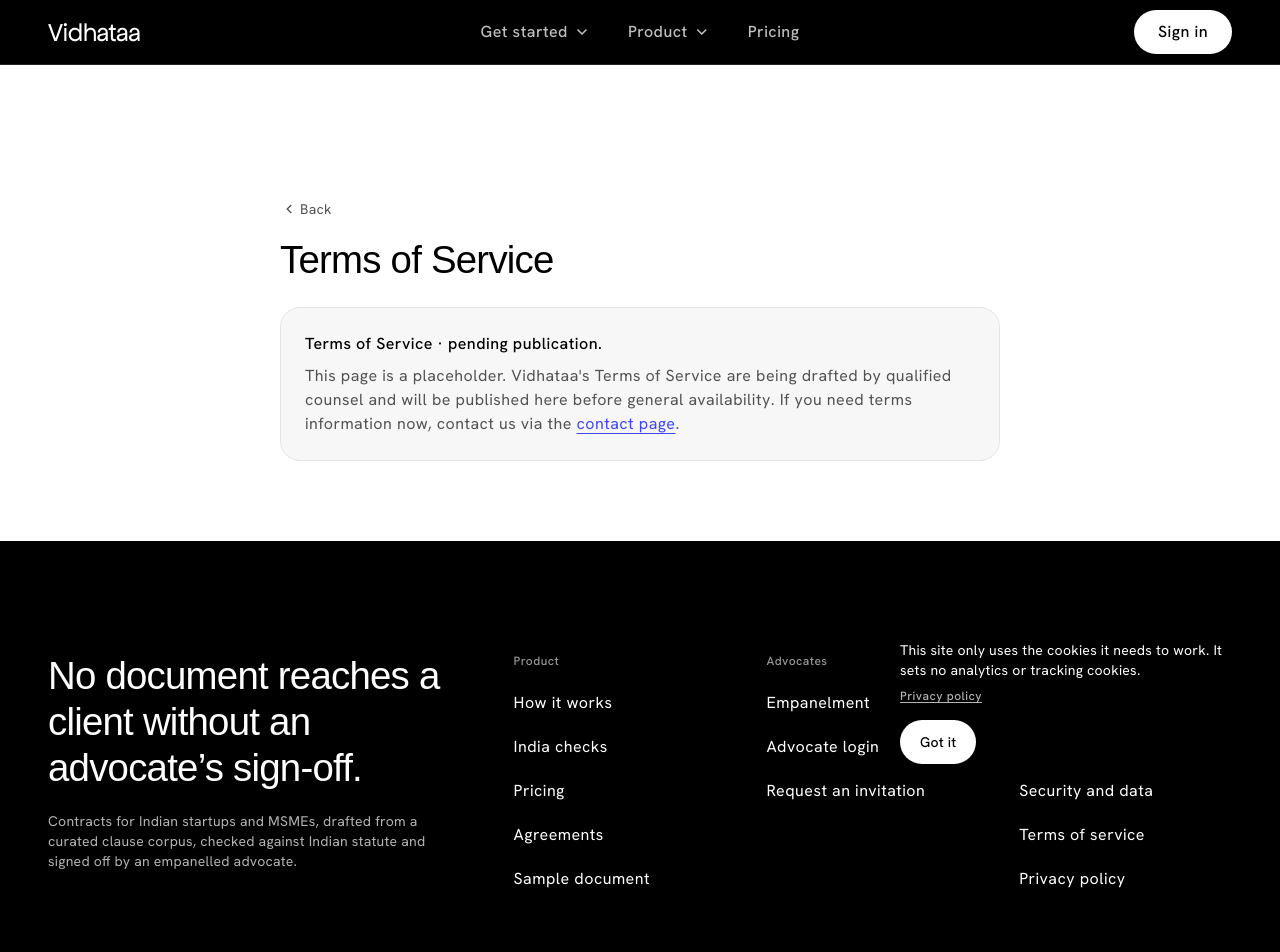
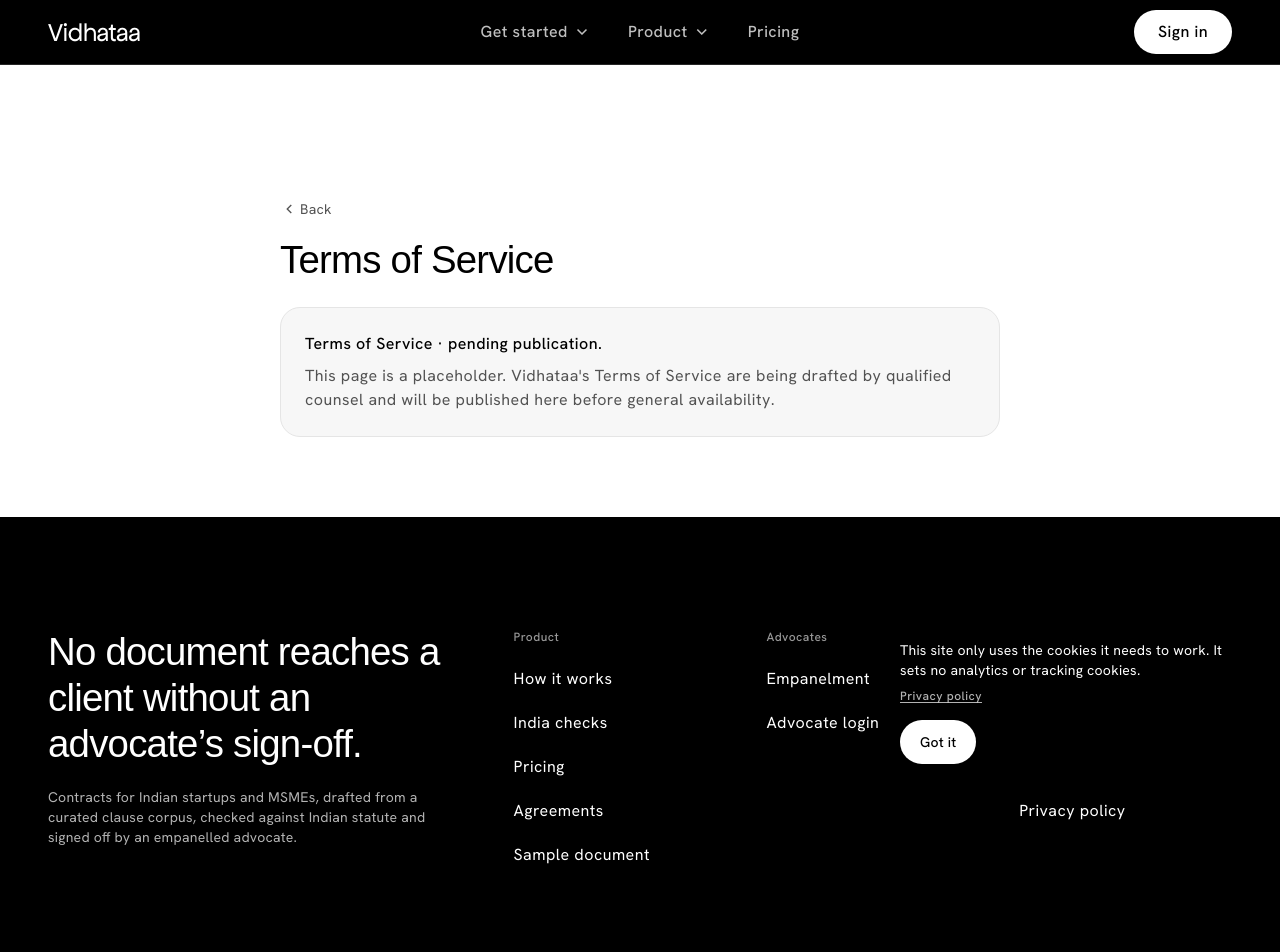
Before and after one commit to theiceman07/Vidhata, a Next.js app: page /terms in a window 1280 px wide. Shown: the top 952 px of the page. Built offline with nearby package versions, Linux system fonts and the light colour scheme; a web font is replaced by a local one.

Commit message:
Remove links to the contact and invitation forms until a support address exists

```diff
--- a/app/(public)/advocate-login/page.tsx
+++ b/app/(public)/advocate-login/page.tsx
@@ -89,14 +89,7 @@ export default function LawyerLoginPage() {
       portal="advocate"
       title="Advocate sign in."
       intro="For empanelled advocates only."
-      footer={
-        <>
-          Not on the panel yet?{" "}
-          <Link href="/advocate-invite" className="link">
-            Request an invitation
-          </Link>
-        </>
-      }
+      footer={<>Empanelment is by invitation.</>}
     >
       <form onSubmit={handleSubmit} className="space-y-5" noValidate>
         <div>
--- a/app/(public)/advocate-onboarding/[token]/page.tsx
+++ b/app/(public)/advocate-onboarding/[token]/page.tsx
@@ -369,8 +369,8 @@ function Unusable({ state }: { state: "expired" | "used" | "invalid" }) {
     expired: {
       title: "This invitation has expired.",
       body: "Empanelment is by invitation, so you will need a new one.",
-      href: "/advocate-invite",
-      link: "Request an invitation",
+      href: "/advocate-login",
+      link: "Advocate sign-in",
     },
     used: {
       title: "This invitation has already been used.",
--- a/app/(public)/pricing/page.tsx
+++ b/app/(public)/pricing/page.tsx
@@ -1,5 +1,4 @@
 import type { Metadata } from "next";
-import Link from "next/link";
 import { PricingTable } from "@/components/marketing/pricing-table";
 import { Faq } from "@/components/marketing/faq";
 import { PageOpening } from "@/components/marketing/page-opening";
@@ -39,14 +38,8 @@ export default function PricingPage() {
           <div>
             <h2 className="font-display text-display text-ink">Questions, answered</h2>
             <p className="mt-6 text-lead text-muted-fg">
-              Anything else, write to us and a person replies.
+              Vidhataa is in preview. Accounts are opened by invitation.
             </p>
-            <Link
-              href="/contact"
-              className="mt-6 inline-flex h-11 items-center rounded-full border border-ink/80 px-5 text-body font-medium text-ink transition-colors hover:bg-ink hover:text-paper"
-            >
-              Contact us
-            </Link>
           </div>
           <Faq />
         </section>
--- a/app/(public)/terms/page.tsx
+++ b/app/(public)/terms/page.tsx
@@ -1,4 +1,3 @@
-import { TextLink } from "@/components/shared/text-link";
 import type { Metadata } from "next";
 import { PageHeader } from "@/components/shared/page-header";
 import { SiteFooter } from "@/components/marketing/site-footer";
@@ -25,12 +24,7 @@ export default function TermsPage() {
         <p className="mt-2 text-muted-fg">
           This page is a placeholder. Vidhataa&apos;s Terms of Service are
           being drafted by qualified counsel and will be published here
-          before general availability. If you need terms information now,
-          contact us via the{" "}
-          <TextLink href="/contact" className="link">
-            contact page
-          </TextLink>
-          .
+          before general availability.
         </p>
       </div>
     </main>
--- a/app/page.tsx
+++ b/app/page.tsx
@@ -1,4 +1,3 @@
-import Link from "next/link";
 import { SiteHeader } from "@/components/marketing/site-header";
 import { Hero } from "@/components/marketing/hero";
 import { Statement } from "@/components/marketing/statement";
@@ -37,14 +36,8 @@ export default function LandingPage() {
             <div>
               <h2 className="font-display text-display text-ink">Questions, answered</h2>
               <p className="mt-6 text-lead text-muted-fg">
-                Anything else, write to us and a person replies.
+                Vidhataa is in preview. Accounts are opened by invitation.
               </p>
-              <Link
-                href="/contact"
-                className="mt-6 inline-flex h-11 items-center rounded-full border border-ink/80 px-5 text-body font-medium text-ink transition-colors hover:bg-ink hover:text-paper"
-              >
-                Contact us
-              </Link>
             </div>
             <Faq />
           </div>
--- a/components/marketing/site-footer.tsx
+++ b/components/marketing/site-footer.tsx
@@ -24,13 +24,11 @@ const GROUPS = [
     links: [
       { href: "/#advocates", label: "Empanelment" },
       { href: "/advocate-login", label: "Advocate login" },
-      { href: "/advocate-invite", label: "Request an invitation" },
     ],
   },
   {
     label: "Company",
     links: [
-      { href: "/contact", label: "Contact" },
       { href: "/scope", label: "Scope and limits" },
       { href: "/security", label: "Security and data" },
       { href: "/terms", label: "Terms of service" },
--- a/components/marketing/site-header.tsx
+++ b/components/marketing/site-header.tsx
@@ -26,7 +26,6 @@ const MENUS = [
     links: [
       { href: "/sample", label: "Sample document", note: "A settled document, start to finish" },
       { href: "/contracts", label: "Agreements", note: "What Vidhataa drafts" },
-      { href: "/contact", label: "Contact us", note: "A person replies" },
     ],
   },
   {
```
Also changed, not shown: 1 other file (tests, documents, lock files or other folders).
